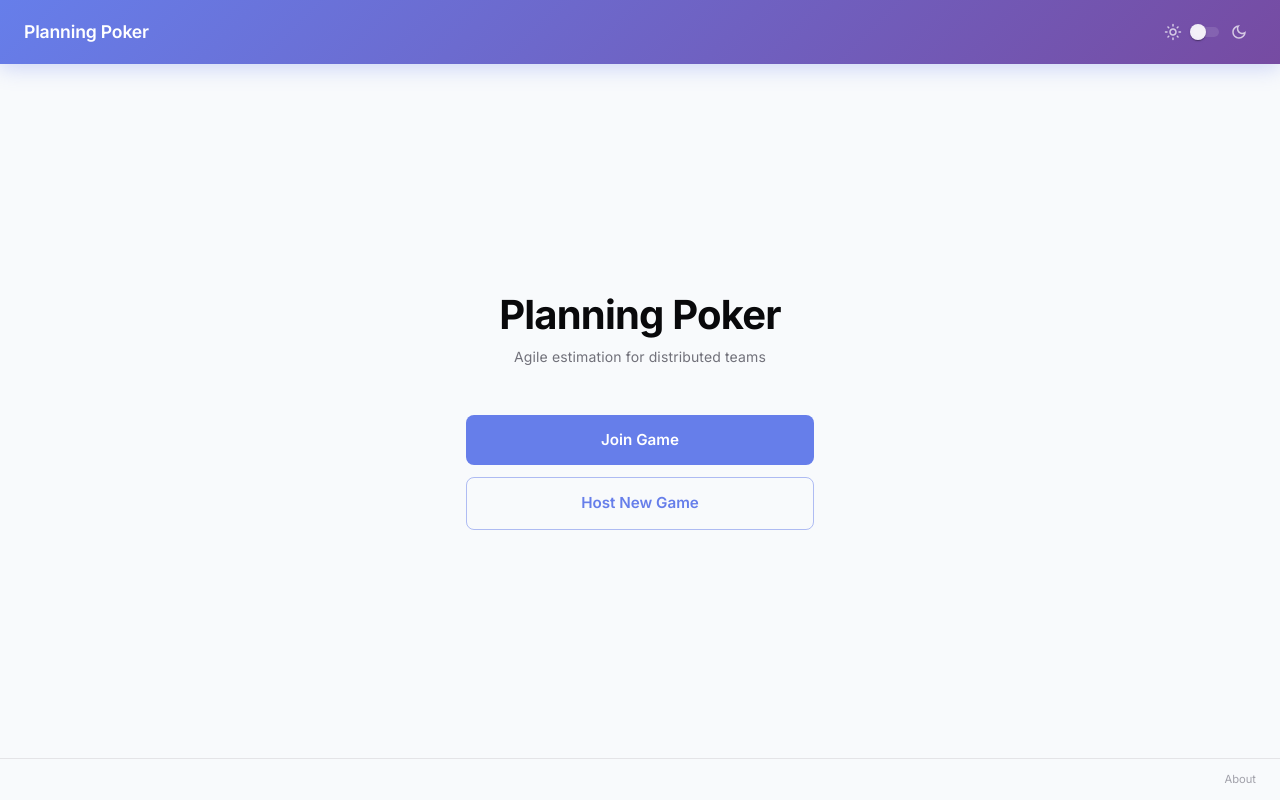
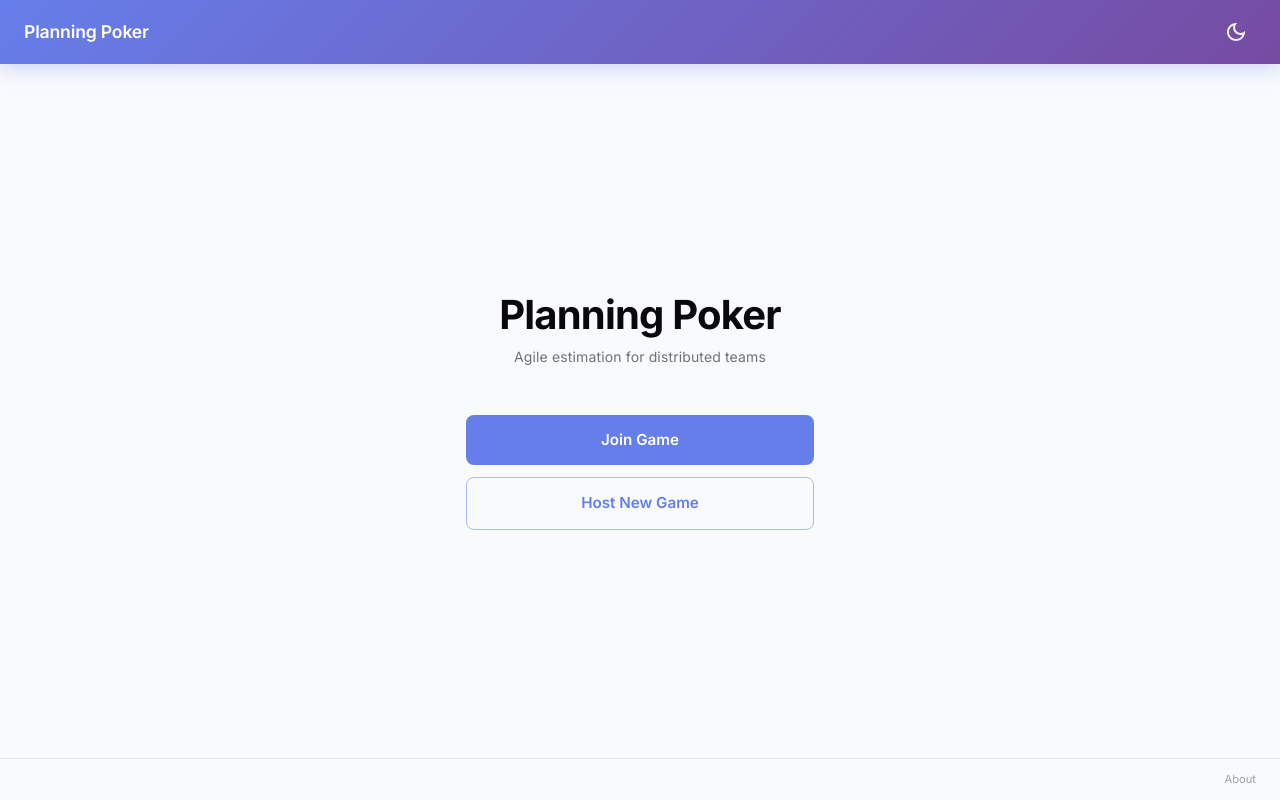
Before and after one commit to richashworth/planningpoker, a React (Vite) app in the folder planningpoker-web/: page / in a window 1280 px wide. Built offline with nearby package versions, Linux system fonts and the light colour scheme; no server answers.

Commit message:
refactor: replace dark mode Switch with IconButton toggle
Swaps the sun-switch-moon control for a single IconButton that shows
the opposite mode's icon. Updates e2e test to use the button role locator.

Co-Authored-By: Claude Opus 4.6 (1M context) <noreply@anthropic.com>

```diff
--- a/planningpoker-web/src/containers/Header.jsx
+++ b/planningpoker-web/src/containers/Header.jsx
@@ -11,7 +11,7 @@ import Menu from '@mui/material/Menu';
 import MenuItem from '@mui/material/MenuItem';
 import ListItemIcon from '@mui/material/ListItemIcon';
 import ListItemText from '@mui/material/ListItemText';
-import Switch from '@mui/material/Switch';
+import IconButton from '@mui/material/IconButton';
 import Tooltip from '@mui/material/Tooltip';
 import ContentCopyIcon from '@mui/icons-material/ContentCopy';
 import CheckIcon from '@mui/icons-material/Check';
@@ -57,27 +57,15 @@ export default function Header() {
           Planning Poker
         </Typography>
         <Box sx={{ flexGrow: 1 }} />
-        <Box sx={{ display: 'flex', alignItems: 'center', mr: 1 }}>
-          <LightModeOutlinedIcon sx={{ fontSize: 18, color: 'rgba(255,255,255,0.7)', mr: 0.5 }} />
-          <Switch
-            checked={mode === 'dark'}
-            onChange={toggleColorMode}
-            size="small"
+        <Tooltip title={mode === 'dark' ? 'Switch to light mode' : 'Switch to dark mode'} arrow>
+          <IconButton
+            onClick={toggleColorMode}
             aria-label="Toggle dark mode"
-            sx={{
-              '& .MuiSwitch-switchBase.Mui-checked': {
-                color: 'rgba(255,255,255,0.9)',
-              },
-              '& .MuiSwitch-switchBase': {
-                color: 'rgba(255,255,255,0.9)',
-              },
-              '& .MuiSwitch-track': {
-                bgcolor: 'rgba(255,255,255,0.3) !important',
-              },
-            }}
-          />
-          <DarkModeOutlinedIcon sx={{ fontSize: 18, color: 'rgba(255,255,255,0.7)', ml: 0.5 }} />
-        </Box>
+            sx={{ color: 'rgba(255,255,255,0.9)', '&:hover': { bgcolor: 'rgba(255,255,255,0.1)' } }}
+          >
+            {mode === 'dark' ? <LightModeOutlinedIcon /> : <DarkModeOutlinedIcon />}
+          </IconButton>
+        </Tooltip>
         {sessionId ? (
           <>
             <Typography variant="body2" sx={{ color: 'rgba(255,255,255,0.6)', fontSize: '0.75rem', display: { xs: 'none', sm: 'block' } }}>
```
Also changed, not shown: 1 other file (tests, documents, lock files or other folders).
